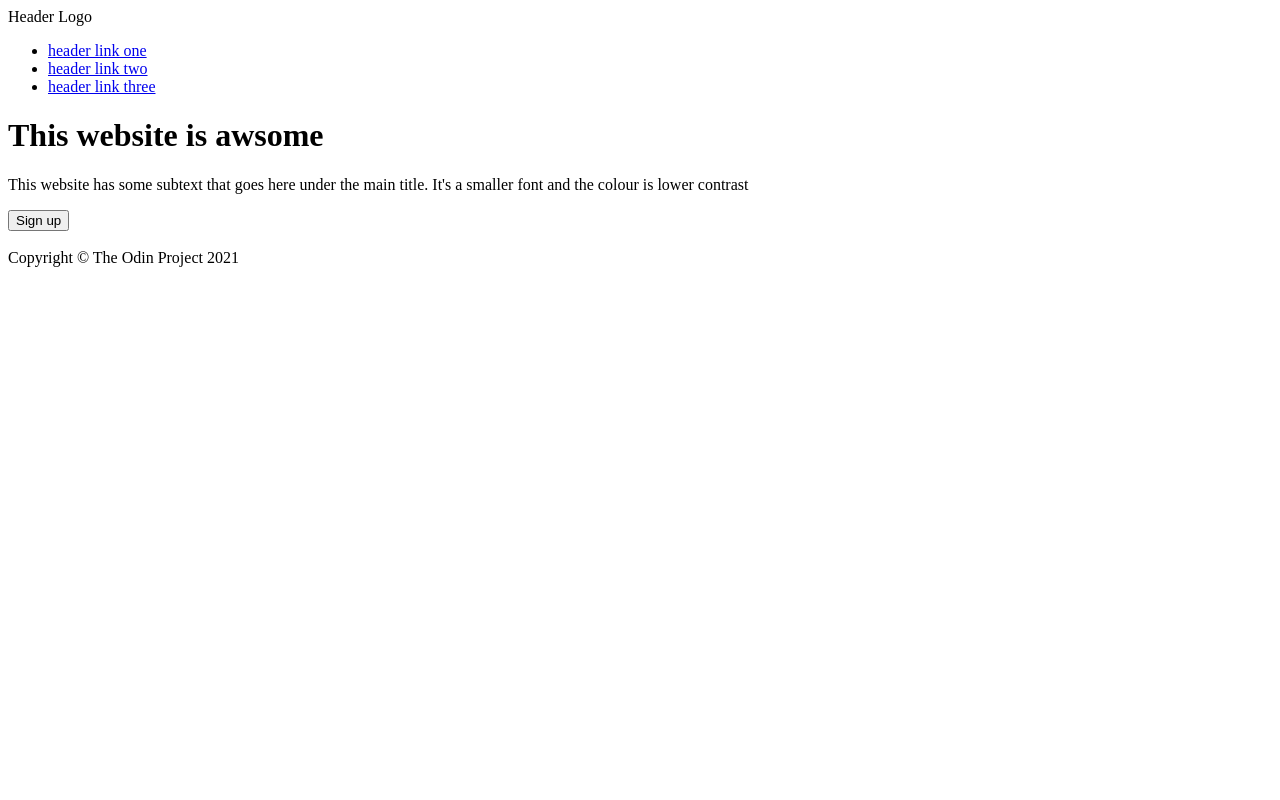
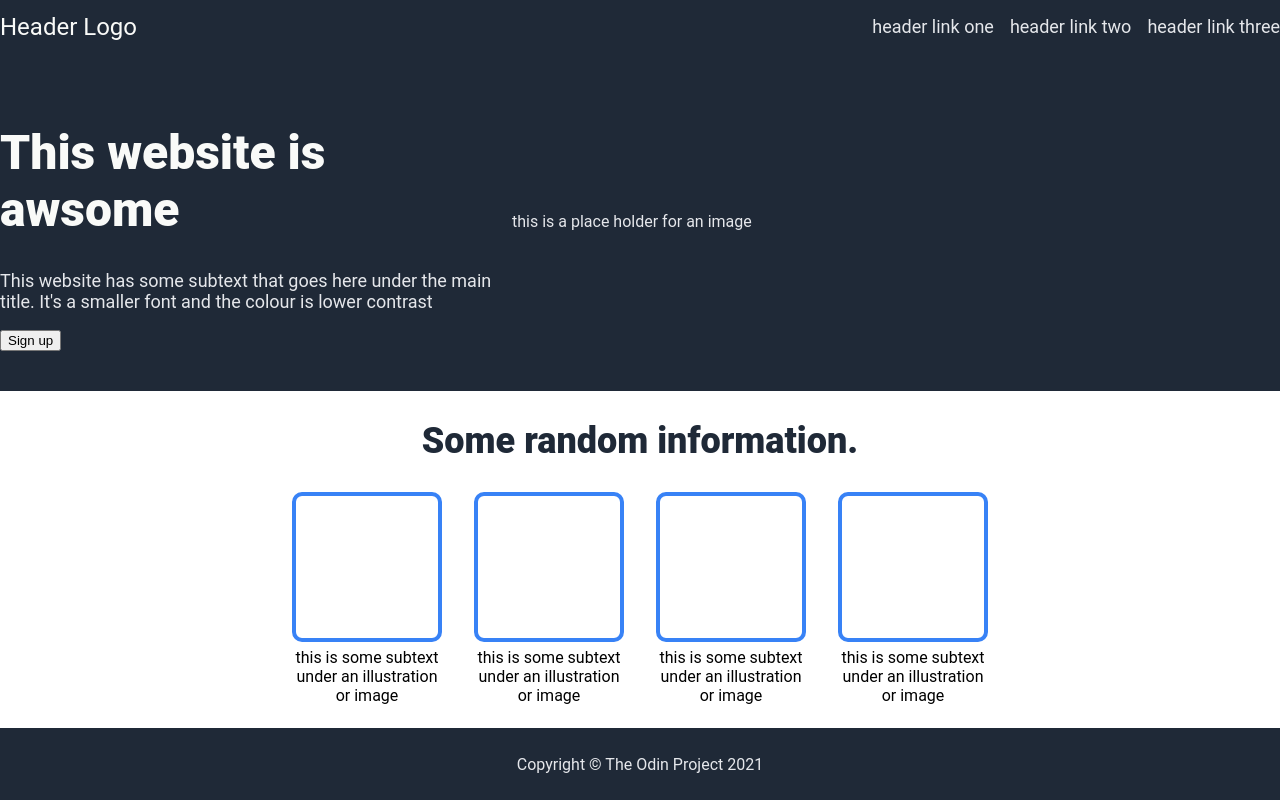
Before and after one commit to waijinchai/profile-page, a plain HTML site: page index.html in a window 1280 px wide. Drawn offline with Linux system fonts and the light colour scheme.

Commit message:
Style header and information

```diff
--- a/index.html
+++ b/index.html
@@ -9,7 +9,6 @@
 </head>
 <body>
     <div class="header">
-        <div class="top">
         <nav>
             <span>Header Logo</span>
         </nav>
@@ -19,7 +18,7 @@
             <li><a href="#">header link three</a></li>
         </ul>
     </div>
-        <div class="bottom">
+    <div class="hero">
         <div class="left">
             <h1>This website is awsome</h1>
             <p>This website has some subtext that goes here under the main title. It's a smaller font and the colour is lower
@@ -27,22 +26,34 @@
             </p>
             <button>Sign up</button>
         </div>
+        <div class="image">
+            this is a place holder for an image
             <img src="" alt="">
         </div>
     </div>
 
-    <div class="content">
-
+    <div class="information-container">
+        <h2>Some random information.</h2>
+        <div class="informations">
+            <div class="information">
+                <div class="box"></div>
+                <div class="text">this is some subtext under an illustration or image</div>
+            </div>
+            <div class="information">
+                <div class="box"></div>
+                <div class="text">this is some subtext under an illustration or image</div>
+            </div>
+            <div class="information">
+                <div class="box"></div>
+                <div class="text">this is some subtext under an illustration or image</div>
+            </div>
+            <div class="information">
+                <div class="box"></div>
+                <div class="text">this is some subtext under an illustration or image</div>
+            </div>
+        </div>
     </div>
 
-    <div class="quote">
-
-    </div>
-
-    <div class="button">
-
-    </div>
-
-    <footer>Copyright © The Odin Project 2021</footer>
+    <div class="footer">Copyright © The Odin Project 2021</div>
 </body>
 </html>
--- a/styles.css
+++ b/styles.css
@@ -0,0 +1,109 @@
+* {
+    box-sizing: border-box;
+}
+
+body {
+    height: 100vh;
+    margin: 0;
+    overflow: hidden;
+    font-family: Roboto, sans-serif;
+    display: flex;
+    flex-direction: column;
+  }
+
+/* Start of header */
+  .header {
+    display: flex;
+    justify-content: space-between;
+    align-items: center;
+    background-color: #1F2937;
+}
+
+.header nav {
+    color: #F9FAF8;
+    font-size: 24px;
+}
+
+ul {
+    list-style-type: none;
+    display: flex;
+    gap: 16px;
+}
+
+a {
+    color: #E5E7EB;
+    font-size: 18px;
+    text-decoration: none;
+}
+/* End of header */
+
+/* Start of hero */
+.hero {
+    background-color: #1F2937;
+    flex: 1;
+    display: flex;
+    align-items: center;
+}
+
+h1 {
+    color: #F9FAF8;
+    font-size: 48px;
+    font-weight: 1000;
+}
+
+.hero p {
+    color: #E5E7EB;
+    font-size: 18px;
+}
+
+.hero .left {
+    flex: 2;
+}
+
+.hero .image {
+    flex: 3;
+    color: #E5E7EB
+}
+/* End of hero */
+
+/* Start of information */
+.information-container {
+    flex: 1;
+}
+
+h2 {
+    font-size: 36px;
+    color: #1F2937;
+    font-weight: 1000;
+    text-align: center;
+}
+
+.informations {
+    display: flex;
+    flex-wrap: wrap;
+    justify-content: center;
+    gap: 32px;
+}
+
+.information {
+    width: 150px;
+    text-align: center;
+}
+
+.information .box {
+    width: 100%;
+    height: 150px;
+    border: 4px solid #3882F6;
+    border-radius: 10px;
+    margin-bottom: 6px;
+}
+/* End of information */
+
+.footer {
+    color: #E5E7EB;
+    background-color: #1F2937;
+    height: 72px;
+    display: flex;
+    justify-content: center;
+    align-items: center;
+}
```
Lines whose indentation alone changed are shown as unchanged.
